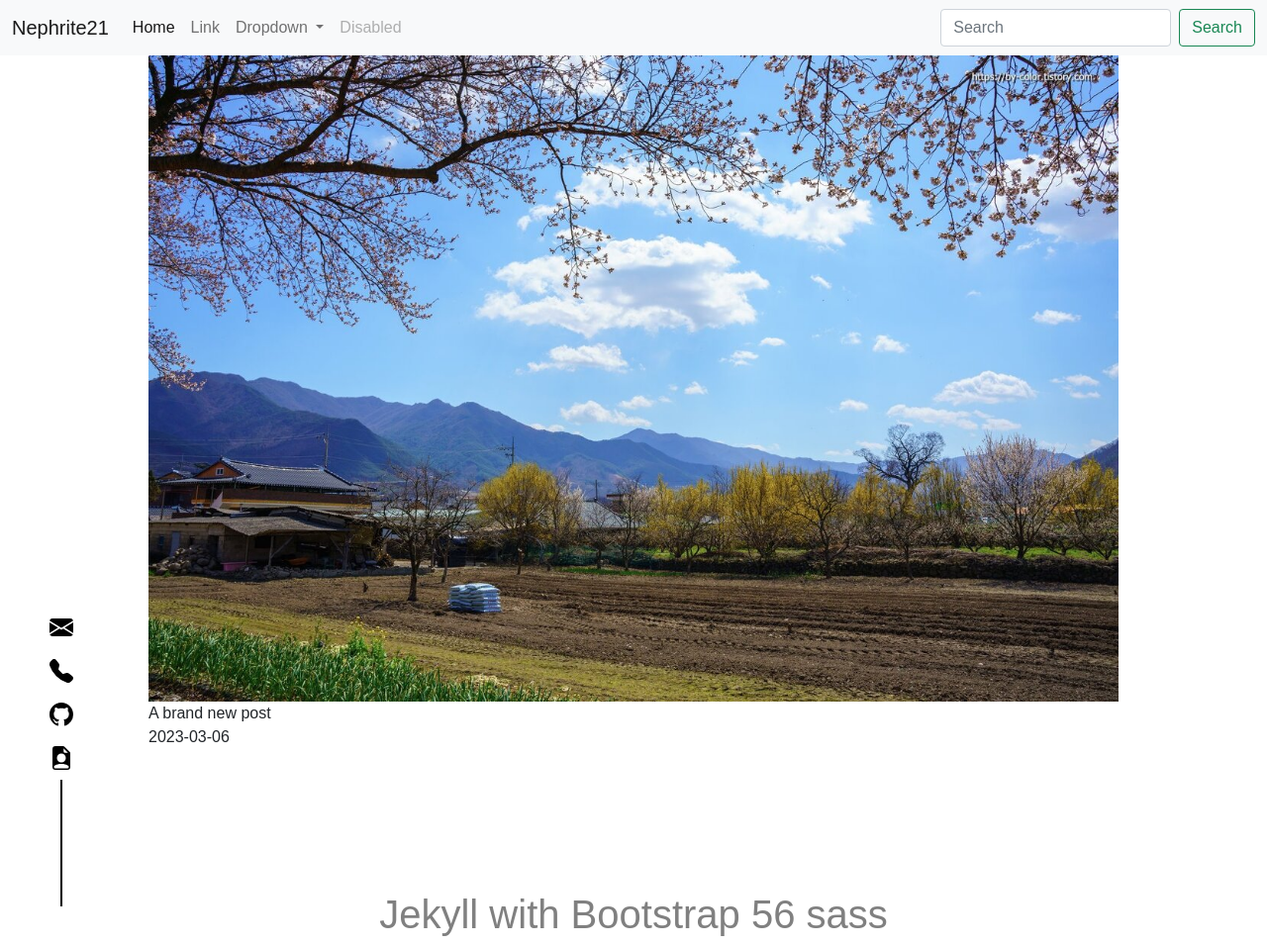
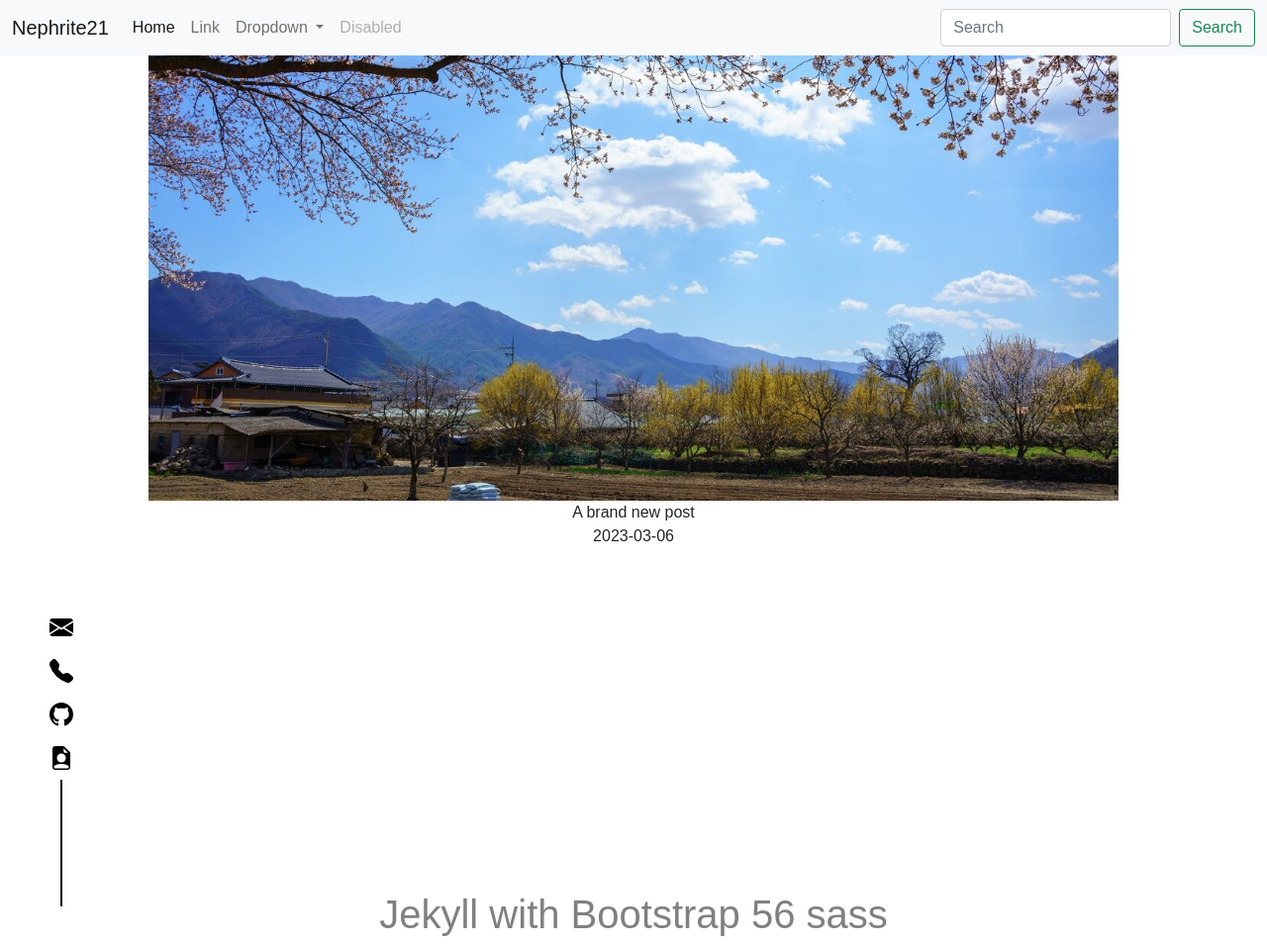
Before and after one commit to Nephrite21/Nephrite21.github.io, a Jekyll site: the page built from index.html, in a window 1280 px wide. Shown: the whole page at 99% size. Built offline with Jekyll 4.4.1, drawn with Linux system fonts in a browser that asks for light colours.

Commit message:
make banner main img

```diff
--- a/_layouts/post.html
+++ b/_layouts/post.html
@@ -1,8 +1,9 @@
 ---
 layout: default
 ---
-<div class="banner">
-    <div class="bannerimg"><img src="{{ page.mainimgsrc }}" class="img-fluid" alt="banner" height="350px"></div>
+<div id="banner">
+    <!--<div id="bannerbackgroundimg"><img id="bannerbackgroundimgsource" src="{{ page.mainimgsrc }}" alt="bannerbackground"></div>-->
+    <div id="bannerimg"><img id="bannerimgsource" src="{{ page.mainimgsrc }}" alt="banner"></div>
     <div class="posttitle">{{ page.title }}</div>
     <div class="date">{{ page.date }}</div>
 </div>
--- a/_sass/layout/banner.scss
+++ b/_sass/layout/banner.scss
@@ -0,0 +1,17 @@
+#bannerimg{
+    width: 100%;
+    height: 450px;
+    overflow: hidden;
+    position: relative;
+}
+#bannerimgsource{
+    position: absolute;
+    top: 50%;
+    left: 50%;
+    transform: translate(-50%,-50%);
+    width: 100%;
+}
+#banner{
+    width: 100%;
+    text-align: center;
+}
```
Also changed, not shown: README.txt, 4 other files.
